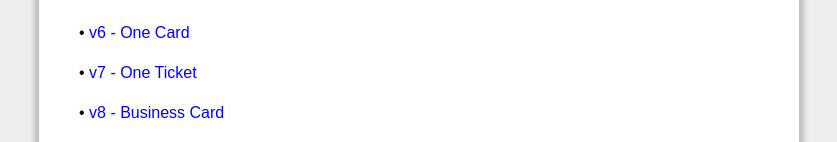
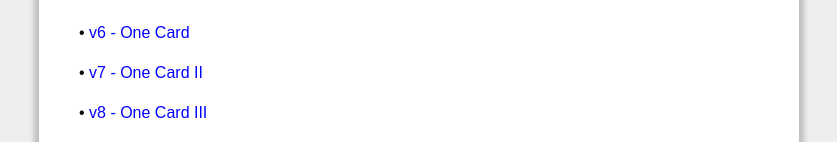
Before and after one commit to jangarong/jangarong.github.io, a Next.js app: page /b/projects/this in a window 1280 px wide. Shown: the part 658-800 px from the top of the page, without its empty margins (221-1058 px from the left). Built offline with nearby package versions, Linux system fonts and the light colour scheme.

Commit message:
update names

```diff
--- a/src/app/b/projects/this/page.tsx
+++ b/src/app/b/projects/this/page.tsx
@@ -36,10 +36,10 @@ export default function Page() {
                     • <a href="/b/alts/v6/index.html" target="_blank" className="text-blue-600 hover:text-purple-400">v6 - One Card</a>
                 </div>
                 <div className="mb-4">
-                    • <a href="/b/alts/v7/index.html" target="_blank" className="text-blue-600 hover:text-purple-400">v7 - One Ticket</a>
+                    • <a href="/b/alts/v7/index.html" target="_blank" className="text-blue-600 hover:text-purple-400">v7 - One Card II</a>
                 </div>
                 <div className="mb-4">
-                    • <a href="/b/alts/v8/index.html" target="_blank" className="text-blue-600 hover:text-purple-400">v8 - Business Card</a>
+                    • <a href="/b/alts/v8/index.html" target="_blank" className="text-blue-600 hover:text-purple-400">v8 - One Card III</a>
                 </div>
                 <div className="mb-4">
                     • <a href="/b/alts/v9/index.html" target="_blank" className="text-blue-600 hover:text-purple-400">v9 - Apple</a>
```
